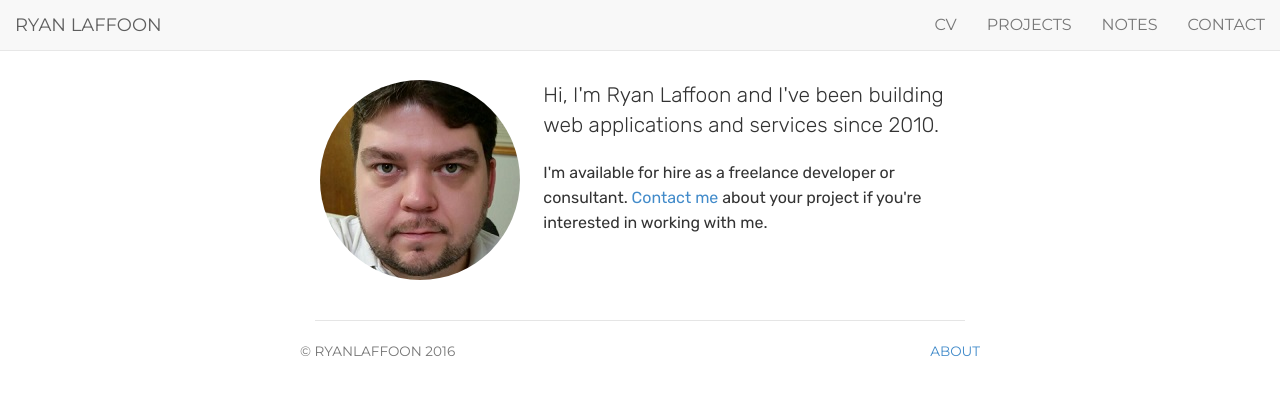
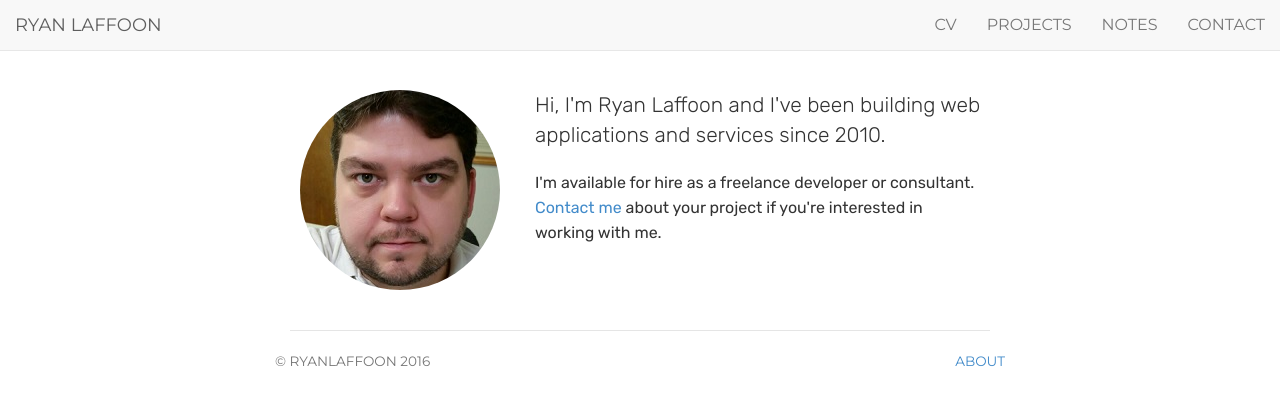
Before and after one commit to ryanlaffoon/ryanlaffoon.github.io, a Jekyll site: the page built from index.html, in a window 1280 px wide. Shown: the top 405 px of the page. Built offline with Jekyll 4.4.1, drawn with Linux system fonts in a browser that asks for light colours.

Commit message:
Update style.css

```diff
--- a/css/style.css
+++ b/css/style.css
@@ -13,7 +13,7 @@ blockquote p { font-size: 16px; line-height: 1.6em; }
 .header, .footer, .header { font-family: 'Montserrat', Helvetica, sans-serif; text-transform: uppercase; font-weight: normal; }
 
 .container{
-	padding: 40px;
+	padding: 50px 15px;
 }
 
 /* Navigation */
```
